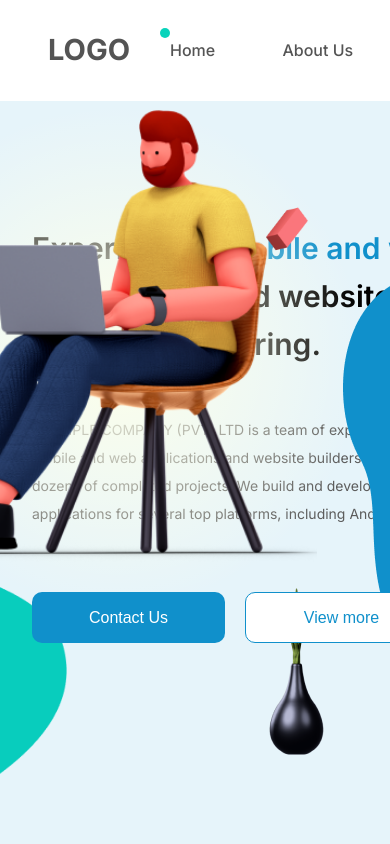
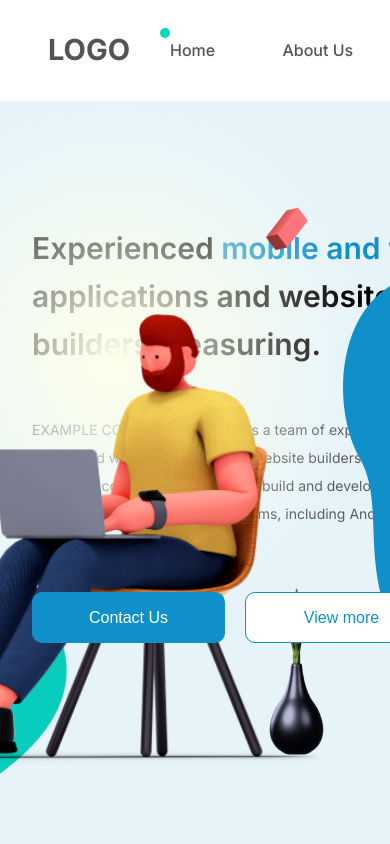
Before and after one commit to raimanish9894/Manetia_task1, a Next.js app: page / in a window 390 px wide. Shown: the top 844 px of the page. Built offline with nearby package versions, Linux system fonts and the light colour scheme.

Commit message:
Update page.module.css

```diff
--- a/src/app/page.module.css
+++ b/src/app/page.module.css
@@ -512,7 +512,6 @@
   }
   .bill {
     position: absolute;
-    top: 6rem;
     right: 4.563rem;
     z-index: 1;
   }
```
